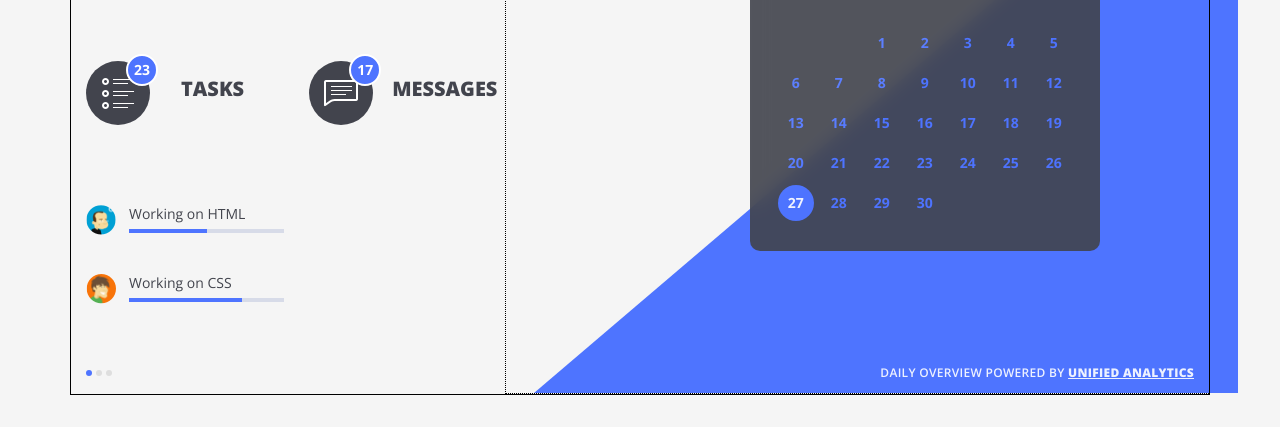
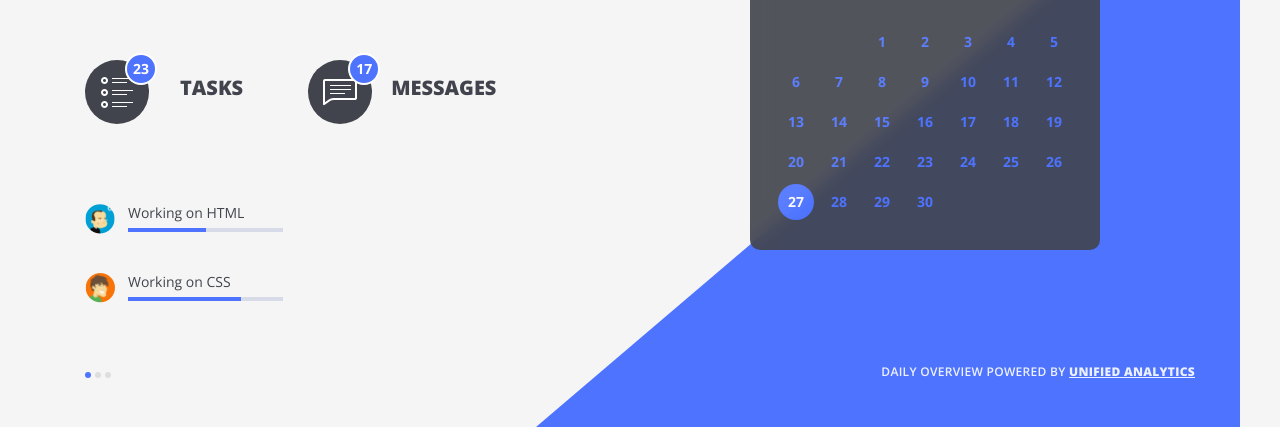
Before and after one commit to Maciejf85/twoheads_test, a website: page index.html in a window 1280 px wide. Shown: the part 420-847 px from the top of the page. Before the commit the page ends 815 px from the top, so only its background shows below. Drawn offline with nearby package versions, Linux system fonts and the light colour scheme.

Commit message:
pagination + caption

```diff
--- a/index.html
+++ b/index.html
@@ -102,6 +102,12 @@
                         </div>
                       </div>
                     </div>
+
+                      <div class="user__information-pagination">
+                          <span class="active"></span>
+                          <span></span>
+                          <span></span>
+                       </div>
                   </div>
                   <!-- / user information -->
                 </section>
@@ -151,6 +157,11 @@
                       <span></span>
                     </div>
                   </div>
+                  <div class="main__section-right-caption">
+                    <div class="caption-item">
+                      DAILY OVERVIEW POWERED BY <span>UNIFIED ANALYTICS</span>
+                    </div>
+                  </div>
                 </section>
                 <!-- / right section -->
               </div>
@@ -158,16 +169,6 @@
           </main>
           <!-- / main -->
 
-        <footer class="footer">
-          <div class="footer-pagination">
-            <span class="active"></span>
-            <span></span>
-            <span></span>
-          </div>
-          <div class="footer-copyrights">
-            DAILY OVERVIEW POWERED BY <span>UNIFIED ANALYTICS</span>
-          </div>
-        </footer>
         <div class="background">
           <div class="background__triangle"></div>
     </div>
--- a/scss/main.scss
+++ b/scss/main.scss
@@ -8,7 +8,7 @@ body {
 .container {
   min-height: calc(849px - 34px);
   position: relative;
-  border: 1px solid black;
+  // border: 1px solid black;
 }
 .nav {
   margin-top: 32px;
@@ -118,8 +118,6 @@ body {
   width: 704px;
   height: 694px;
   z-index: -1;
-  border: 1px dotted black;
-
   &__triangle {
     position: absolute;
     right: -30px;
@@ -132,7 +130,10 @@ body {
 }
 
 .main {
+  margin-top: 70px;
+  @media #{$lg} {
     margin-top: 138px;
+  }
   &__section-left {
     &-header {
       max-width: 470px;
@@ -197,6 +198,7 @@ body {
     }
     .user__information {
       margin-top: 80px;
+
       &-item {
         display: flex;
         align-items: center;
@@ -226,13 +228,31 @@ body {
           }
         }
       }
+      &-pagination {
+        display: flex;
+        align-items: center;
+        margin-top: 70px;
+        span {
+          display: inline-block;
+          width: 6px;
+          height: 6px;
+          border-radius: 50%;
+          margin-right: 4px;
+          background-color: #dedede;
+          &.active {
+            background-color: #4e74ff;
+          }
+        }
+      }
     }
   }
   &__section-right {
     display: flex;
-    justify-content: center;
+    flex-direction: column;
+    height: 100%;
+
     @media #{$md} {
-      justify-content: flex-start;
+      justify-content: space-between;
     }
     .calendar {
       position: relative;
@@ -283,31 +303,11 @@ body {
         }
       }
     }
-  }
-}
-.footer {
+    &-caption {
       display: flex;
       align-items: center;
-  justify-content: space-between;
-  margin-top: 20px;
-  height: 20px;
-  &-pagination {
-    display: flex;
-    align-items: center;
-
-    span {
-      display: inline-block;
-      width: 6px;
-      height: 6px;
-      border-radius: 50%;
-      margin-right: 4px;
-      background-color: #dedede;
-      &.active {
-        background-color: #4e74ff;
-      }
-    }
-  }
-  &-copyrights {
+      justify-content: flex-end;
+      .caption-item {
         text-transform: uppercase;
         opacity: 0.9;
         font-size: 12px;
@@ -321,3 +321,5 @@ body {
         }
       }
     }
+  }
+}
```
Also changed, not shown: css/main.css, 1 other file. Lines whose indentation alone changed are shown as unchanged.
